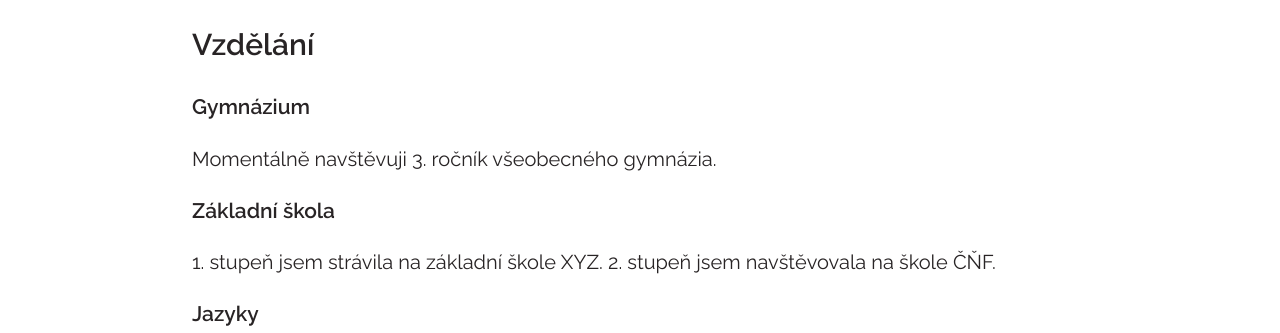
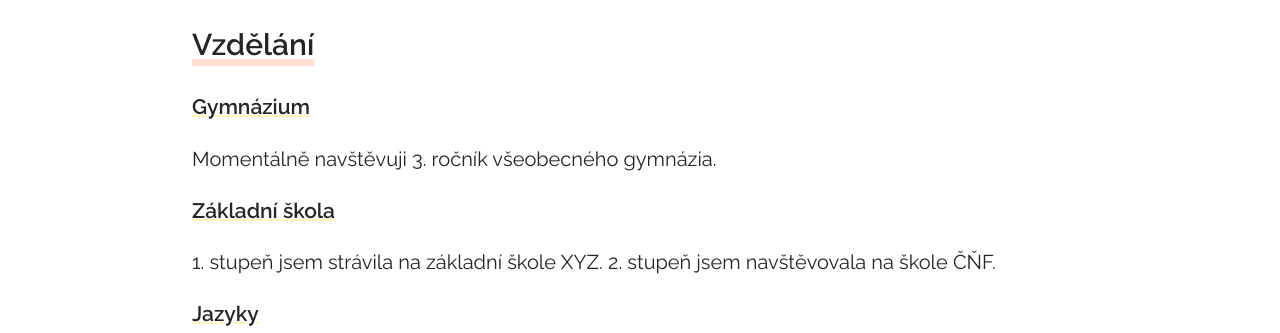
Before and after one commit to emarichterova/1.tyden, a plain HTML site: page index.html in a window 1280 px wide. Shown: the part 467-800 px from the top of the page. Drawn offline with Linux system fonts and the light colour scheme.

Commit message:
Podtržení nadpisů

```diff
--- a/style.css
+++ b/style.css
@@ -22,11 +22,16 @@ h1 {
 }
 
 h2 {
-    border: 2px violet;
+    text-decoration: underline;
+    text-decoration-color: #FFDFD3;
+    text-decoration-thickness: 7px;
 }
 
 h3 {
     font-size: 21px;
+    text-decoration: underline;
+    text-decoration-color: #FFF8B8;
+    text-decoration-thickness: 2px;
 }
 
 .paticka {
```
